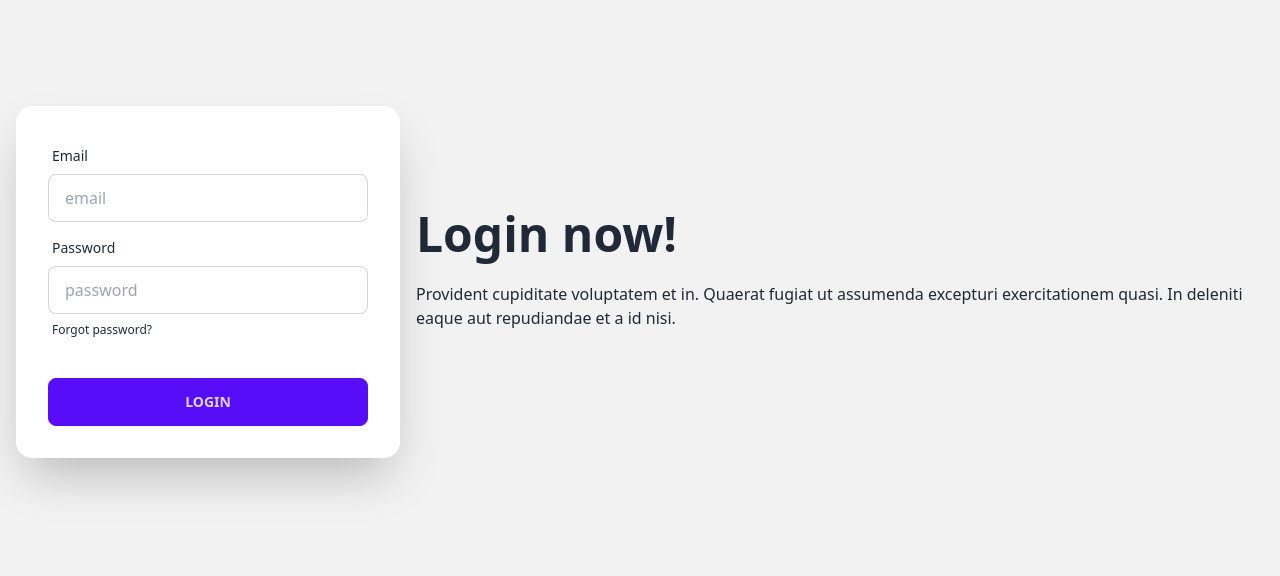
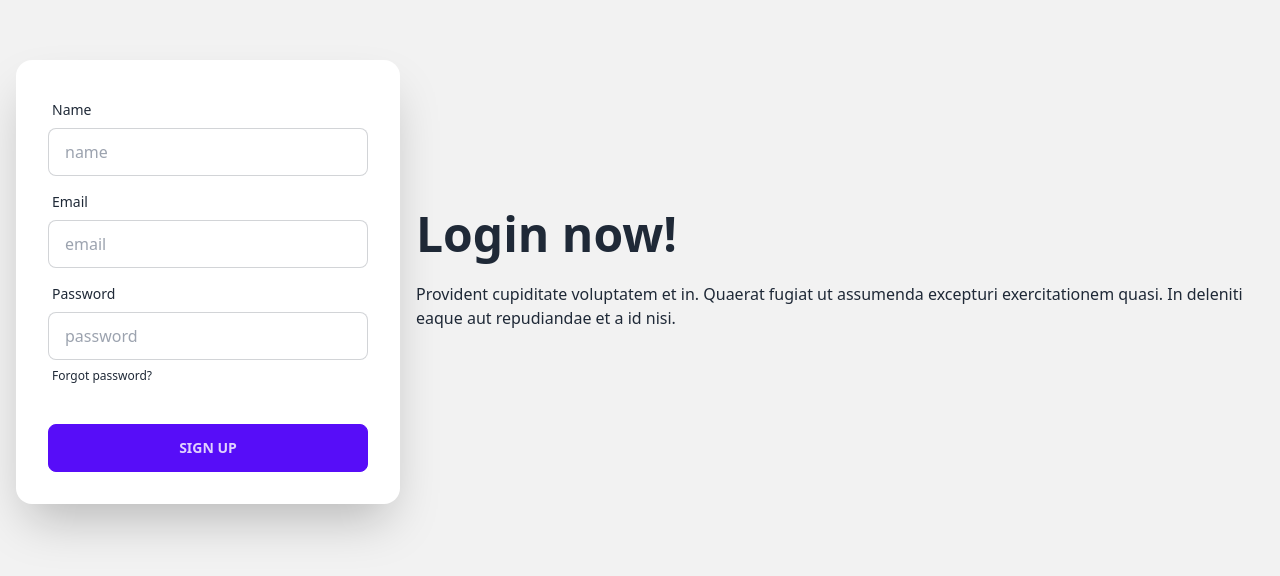
Before and after one commit to rafikulislam775/Boss-restaurant-client, a React (Vite) app: page /register in a window 1280 px wide. Shown: the part 118-694 px from the top of the page. Built offline with nearby package versions, Linux system fonts and the light colour scheme; no server answers.

Commit message:
ready to function add to register user

```diff
--- a/src/Pages/Menu/Menu.jsx
+++ b/src/Pages/Menu/Menu.jsx
@@ -1,4 +1,4 @@
-import React from "react";
+
 import { Helmet } from "react-helmet-async";
 import Cover from "../Shared/Cover/Cover";
 import menuImg from "../../assets/menu/banner3.jpg";
--- a/src/Pages/Register/Register.jsx
+++ b/src/Pages/Register/Register.jsx
@@ -1,8 +1,22 @@
-
+import { Helmet } from "react-helmet-async";
+import { useForm } from "react-hook-form";
 
 const Register = () => {
+  const {
+    register,
+    handleSubmit,
+    watch,
+    formState: { errors },
+  } = useForm();
+  const onSubmit = (data) => {
+    console.log(data);
+    console.log(watch("example"));
+  }; // watch input value by passing the name of it
   return (
     <div>
+      <Helmet>
+        <title>Boss | Register</title>
+      </Helmet>
       <div className="hero min-h-screen bg-base-200">
         <div className="hero-content flex-col lg:flex-row-reverse">
           <div className="text-center lg:text-left">
@@ -14,28 +28,57 @@ const Register = () => {
             </p>
           </div>
           <div className="card flex-shrink-0 w-full max-w-sm shadow-2xl bg-base-100">
-            <form className="card-body">
+            <form onSubmit={handleSubmit(onSubmit)} className="card-body">
+              <div className="form-control">
+                <label className="label">
+                  <span className="label-text">Name</span>
+                </label>
+                <input
+                  /* include validation with required or other standard HTML validation rules */
+                  {...register("name", { required: true })}
+                  type="text"
+                  placeholder="name"
+                  className="input input-bordered"
+                />
+                {errors.name && (
+                  <span className="text-red-700">Name is required</span>
+                )}
+              </div>
               <div className="form-control">
                 <label className="label">
                   <span className="label-text">Email</span>
                 </label>
                 <input
+                  {...register("email", { required: true })}
                   type="email"
                   placeholder="email"
                   className="input input-bordered"
                   required
                 />
+                {errors.email && (
+                  <span className="text-red-700">email is required</span>
+                )}
               </div>
               <div className="form-control">
                 <label className="label">
                   <span className="label-text">Password</span>
                 </label>
                 <input
+                  {...register("password", {
+                    required: true,
+                    minLength: 6,
+                    maxLength: 20,
+                  })}
                   type="password"
                   placeholder="password"
                   className="input input-bordered"
                   required
                 />
+                {errors.password && (
+                  <p className="text-red-700">
+                    Password must be 6 characters long
+                  </p>
+                )}
                 <label className="label">
                   <a href="#" className="label-text-alt link link-hover">
                     Forgot password?
@@ -43,7 +86,11 @@ const Register = () => {
                 </label>
               </div>
               <div className="form-control mt-6">
-                <button className="btn btn-primary">Login</button>
+                <input
+                  className="btn btn-primary"
+                  type="submit"
+                  value="sign UP"
+                />
               </div>
             </form>
           </div>
```
